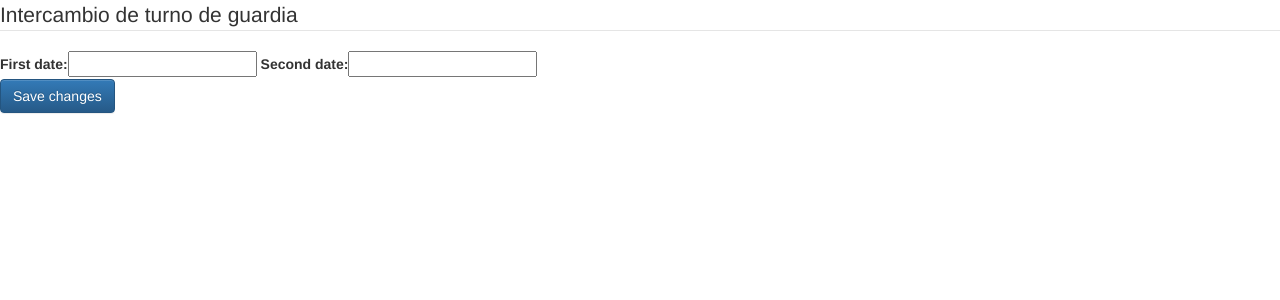
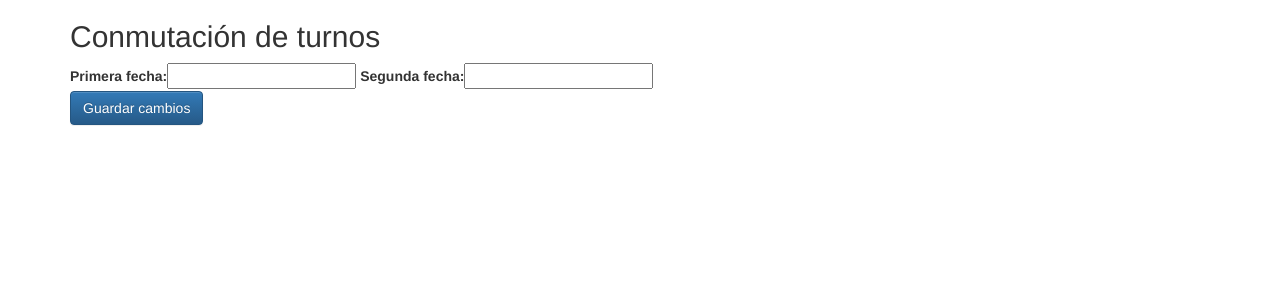
Before and after one commit to mtribaldos/django-shift, a Django app: page /shift_change/ in a window 1280 px wide. Shown: the top 300 px of the page. Run offline with Django 3.2, Linux system fonts and the light colour scheme; the visitor is signed in with stand-in values (Sample User, id 1); some libraries are stand-ins or nearby versions.

Commit message:
Enhanced forms design. Switched labels language to spanish as default

```diff
--- a/shifts/forms.py
+++ b/shifts/forms.py
@@ -16,6 +16,8 @@ class ShiftChangeForm(forms.Form):
         "language": "es" }
 
     first_date = forms.DateField(
-        widget=DatePicker(options = options))
+        widget=DatePicker(options = options),
+        label='Primera fecha')
     second_date = forms.DateField(
-        widget=DatePicker(options = options))
+        widget=DatePicker(options = options),
+        label='Segunda fecha')
--- a/shifts/templates/shift_change_form.html
+++ b/shifts/templates/shift_change_form.html
@@ -17,11 +17,13 @@
     </script>
 </head>
 
+<div class="container">
+    <h2>Conmutación de turnos</h2>
     <form action="/shift_change/" method="post" role="form">
-    <legend>Intercambio de turno de guardia</legend>
         {% csrf_token %}
         {{ form|bootstrap }}
         <div class="form-group">
-      <button type="submit" class="btn btn-primary">Save changes</button>
+          <button type="submit" class="btn btn-primary">Guardar cambios</button>
         </div>
     </form>
+</div>
```
Also changed, not shown: shifts/templates/registration/login.html (+5 -3 lines). Lines whose indentation alone changed are shown as unchanged.
